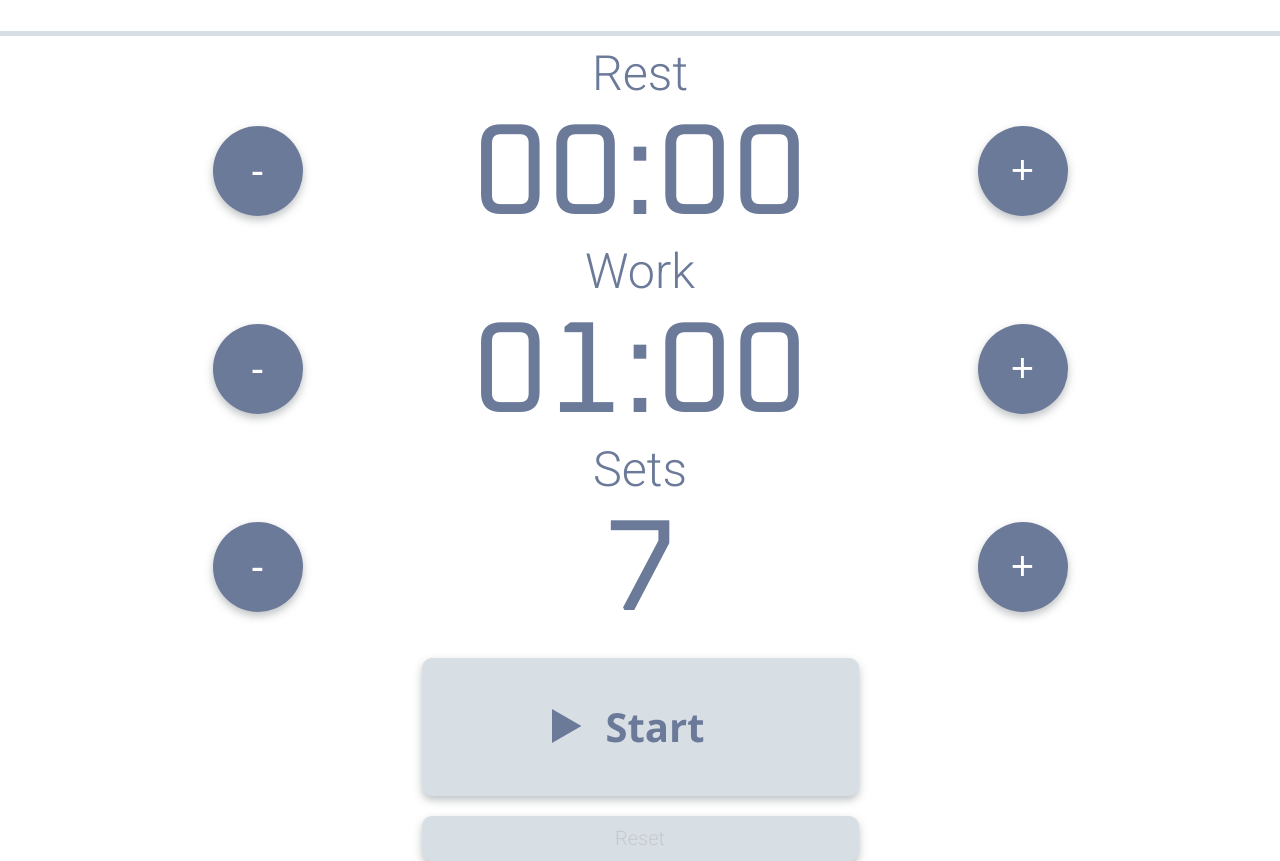
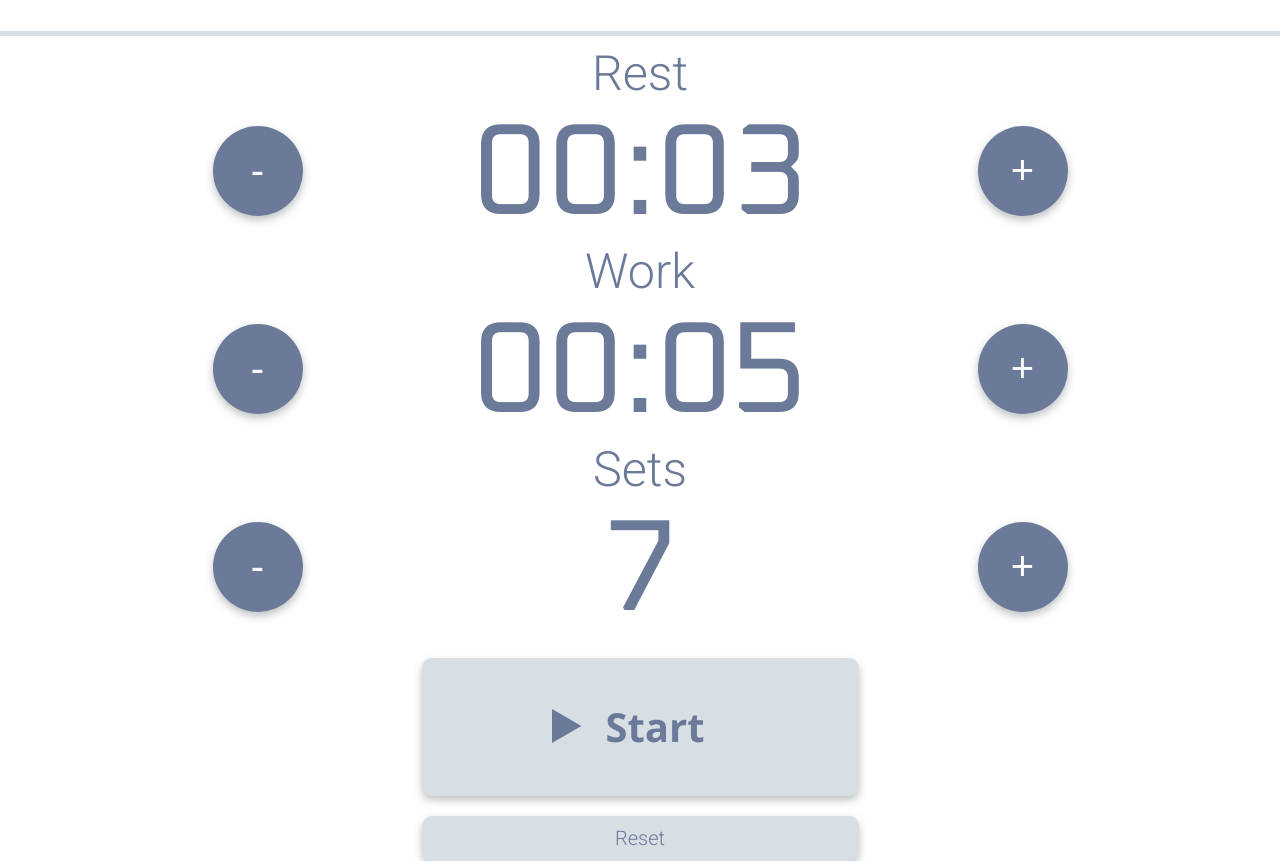
Before and after one commit to TechnicalScando/intervaltimer, a React (Create React App) app: page / in a window 1280 px wide. Shown: the part 116-977 px from the top of the page. Built offline with nearby package versions, Linux system fonts and the light colour scheme.

Commit message:
got most functionality working for the timers, still some bugs to fix

```diff
--- a/src/Components/ButtonBar/ButtonBar.css
+++ b/src/Components/ButtonBar/ButtonBar.css
@@ -20,19 +20,19 @@
     border:0;
     margin-top: 15pt;
 
-    font-family: sans-serif;
+
+    font-family: Roboto;
     font-style: normal;
     font-weight: normal;
     font-size: 20px;
     line-height: 23px;
-    text-align: center;
 
     background: #D7DEE4;
 
     filter: drop-shadow(0px 4px 4px rgba(40, 45, 54, 0.3));
 
     font-family: Roboto;
-    color: #C6C8CD;
+    color: #6B7A99;
 
 }
 
--- a/src/Components/InfoArea/InfoArea.js
+++ b/src/Components/InfoArea/InfoArea.js
@@ -1,4 +1,4 @@
-import React, { useState } from 'react'
+import React, { useState, useEffect } from 'react'
 
 import InfoBar from '../InfoBar/InfoBar'
 import ButtonBar from '../ButtonBar/ButtonBar'
@@ -6,11 +6,16 @@ import ButtonBar from '../ButtonBar/ButtonBar'
 import './InfoArea.css'
 
 const PlayArea = () => {
-  const [workTimer, setWorkTimer] = useState(60)
-  const [restTimer, setRestTimer] = useState(0)
-  const [sets, setSets] = useState(7)
+  const defaultWorkTimer = 5
+  const defaultRestTimer = 3
+  const defaultSets = 7
+
+  const [workTimer, setWorkTimer] = useState(defaultWorkTimer)
+  const [restTimer, setRestTimer] = useState(defaultRestTimer)
+  const [sets, setSets] = useState(defaultSets)
   const [incrementButtonsActive, setIncrementButtonsActive] = useState(true)
-  const [currentTimer, setCurrentTimer] = useState(null)
+  const [currentTimerInterval, setCurrentTimerInterval] = useState(null)
+  const [isWorkTimer, setisWorkTimer] = useState(true)
 
   const startButtonHandler = () => {
     setIncrementButtonsActive(false)
@@ -19,10 +24,10 @@ const PlayArea = () => {
 
   const resetButtonHandler = () => {
     setIncrementButtonsActive(true)
-    setWorkTimer(60)
-    setRestTimer(0)
-    setSets(7)
-    clearInterval(currentTimer)
+    setWorkTimer(defaultWorkTimer)
+    setRestTimer(defaultRestTimer)
+    setSets(defaultSets)
+    clearInterval(currentTimerInterval)
   }
 
   const timerCountdown = (timer, setFunction) => {
@@ -31,21 +36,13 @@ const PlayArea = () => {
       if (countTimer > 0) {
         countTimer--
         setFunction(countTimer)
+        console.log(`${timer} is running`)
       } else {
-        stopTimer(timer)
+        clearInterval(timerInterval)
       }
     }
     , 1000)
-    setCurrentTimer(timerInterval)
-    console.log(currentTimer)
-  }
-
-  const stopTimer = () => {
-    clearInterval(currentTimer)
-  }
-
-  const alternateTimer = () => {
-    // TODO
+    setCurrentTimerInterval(timerInterval)
   }
 
   const incrementSets = () => {
@@ -95,6 +92,24 @@ const PlayArea = () => {
     return returnValue
   }
 
+  useEffect(() => {
+    if (restTimer === 0 && sets > 1) {
+      if (restTimer !== defaultRestTimer) {
+        setRestTimer(defaultRestTimer)
+      }
+      setisWorkTimer(true)
+      timerCountdown(workTimer, setWorkTimer)
+      decrementSets()
+    }
+    if (workTimer === 0 && sets > 0) {
+      if (workTimer !== defaultWorkTimer) {
+        setWorkTimer(defaultWorkTimer)
+      }
+      setisWorkTimer(false)
+      timerCountdown(restTimer, setRestTimer)
+    }
+  }, [restTimer, workTimer, sets, decrementSets])
+
   if (incrementButtonsActive) {
     return (
       <div className='infoArea'>
@@ -128,6 +143,7 @@ const PlayArea = () => {
 
     )
   } else {
+    if (isWorkTimer) {
       return (
         <div className='activeInfo'>
           <div className='activeBarContainer'>
@@ -152,6 +168,32 @@ const PlayArea = () => {
           />
         </div>
       )
+    } else if (!isWorkTimer) {
+      return (
+        <div className='activeInfo'>
+          <div className='activeBarContainer'>
+            <InfoBar
+              label='Rest'
+              info={timerToString(restTimer)}
+              incrementFunction={incrementWorkTimer}
+              decrementFunction={decrementWorkTimer}
+              incrementButtonsActive={incrementButtonsActive}
+            />
+            <InfoBar
+              label='Sets'
+              info={sets}
+              incrementFunction={incrementSets}
+              decrementFunction={decrementSets}
+              incrementButtonsActive={incrementButtonsActive}
+            />
+          </div>
+          <ButtonBar
+            startButtonHandler={startButtonHandler}
+            resetButtonHandler={resetButtonHandler}
+          />
+        </div>
+      )
+    }
   }
 }
 
```
Also changed, not shown: 1 other file (tests, documents, lock files or other folders). Lines whose indentation alone changed are shown as unchanged.
